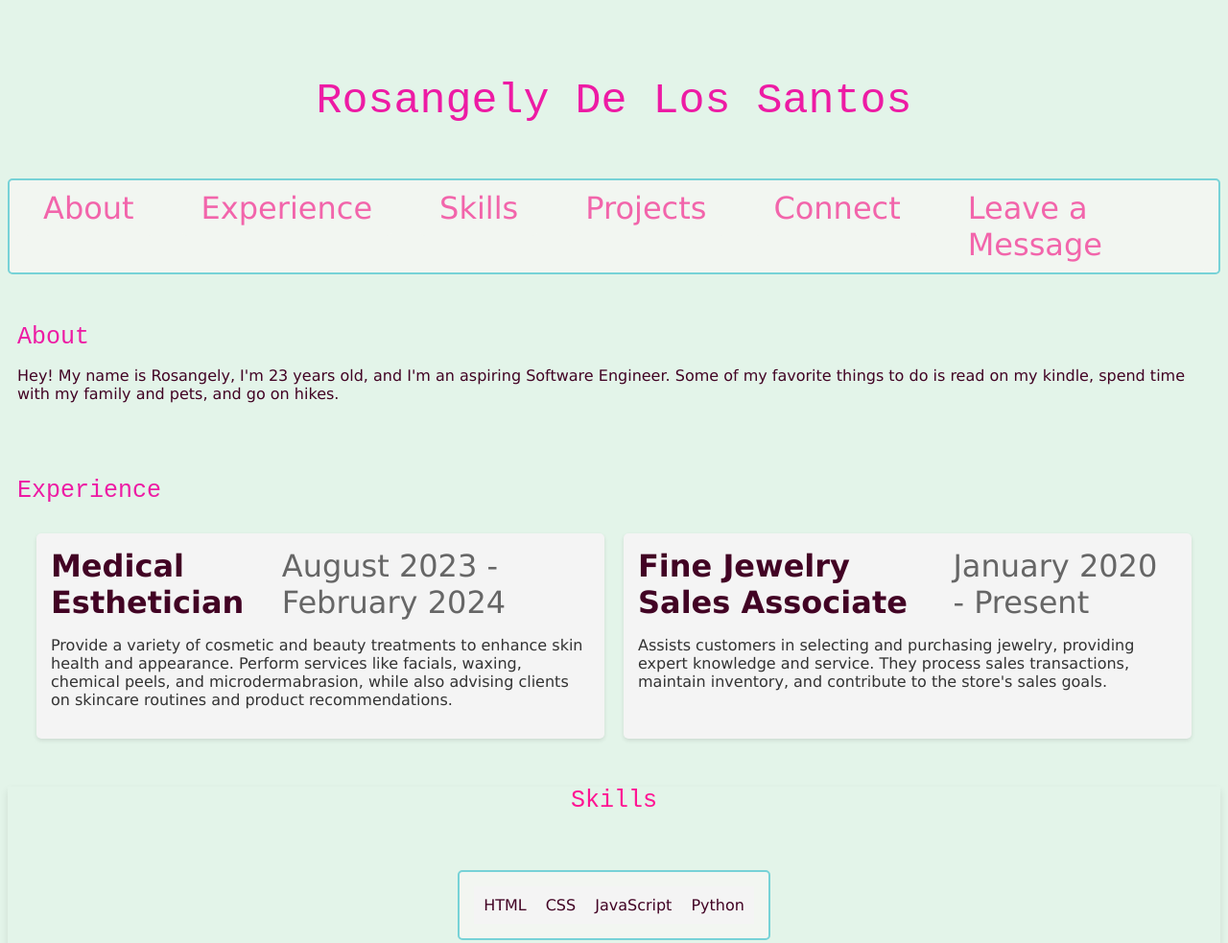
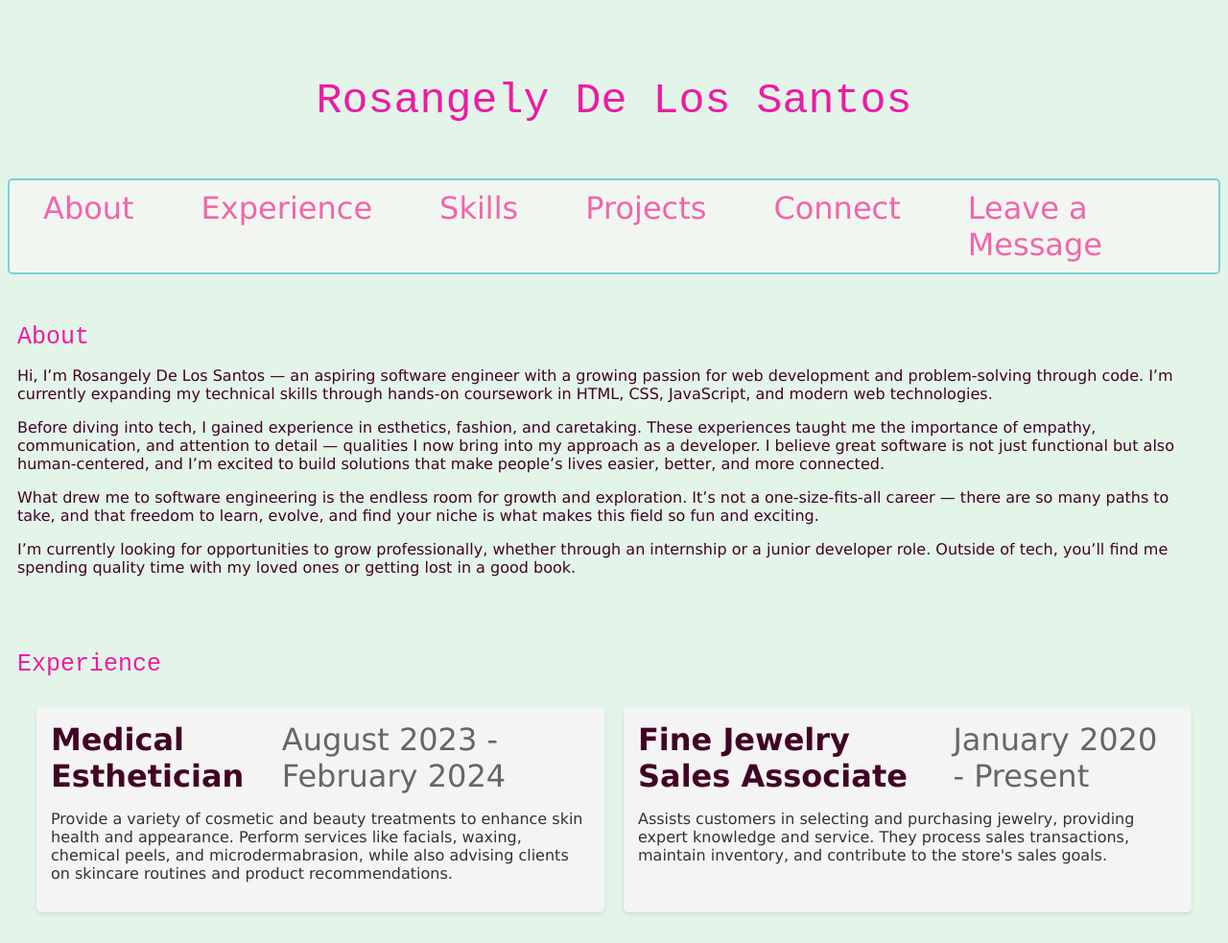
Before and after one commit to rosangely-dls/rosangely-delossantos-kepler, a plain HTML site: page index.html in a window 1280 px wide. Shown: the top 983 px of the page at 96% size. Drawn offline with Linux system fonts and the light colour scheme; no server answers.

Commit message:
final touches

```diff
--- a/index.html
+++ b/index.html
@@ -22,9 +22,30 @@
     <section id="About">
       <h2>About</h2>
       <p>
-        Hey! My name is Rosangely, I'm 23 years old, and I'm an aspiring
-        Software Engineer. Some of my favorite things to do is read on my
-        kindle, spend time with my family and pets, and go on hikes.
+        Hi, I’m Rosangely De Los Santos — an aspiring software engineer with a
+        growing passion for web development and problem-solving through code.
+        I’m currently expanding my technical skills through hands-on coursework
+        in HTML, CSS, JavaScript, and modern web technologies.
+      </p>
+      <p>
+        Before diving into tech, I gained experience in esthetics, fashion, and
+        caretaking. These experiences taught me the importance of empathy,
+        communication, and attention to detail — qualities I now bring into my
+        approach as a developer. I believe great software is not just functional
+        but also human-centered, and I’m excited to build solutions that make
+        people’s lives easier, better, and more connected.
+      </p>
+      <p>
+        What drew me to software engineering is the endless room for growth and
+        exploration. It’s not a one-size-fits-all career — there are so many
+        paths to take, and that freedom to learn, evolve, and find your niche is
+        what makes this field so fun and exciting.
+      </p>
+      <p>
+        I’m currently looking for opportunities to grow professionally, whether
+        through an internship or a junior developer role. Outside of tech,
+        you’ll find me spending quality time with my loved ones or getting lost
+        in a good book.
       </p>
     </section>
 
```
